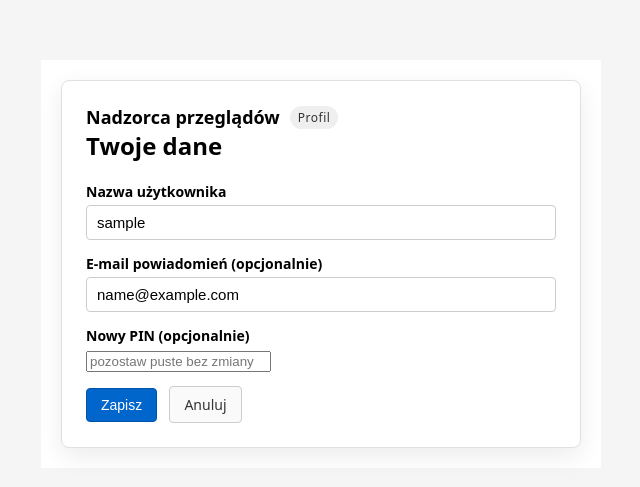
After one commit to KamilWyjadlowski/przeglady_nadzorca, a Flask app: page /profile in a window 1280 px wide. The commit adds this page. Shown: the top 487 px of the page, without its empty margins (319-959 px from the left). Run offline with Flask 3, Linux system fonts and the light colour scheme; the visitor is signed in with stand-in values (Sample User, id 1); tables that the repository leaves empty hold one stand-in row (values such as "Sample post"); parts of the project's set-up code (start-up, migrations or seed data) failed here and were passed over.

Commit message:
strona do profilu z formulazem

```diff
--- a/app.py
+++ b/app.py
@@ -1433,6 +1433,67 @@ def admin_users():
     )
 
 
+@app.route("/profile", methods=["GET", "POST"])
+@login_required
+def profile():
+    db = get_db()
+    user_obj = db.query(User).filter_by(username=g.user["username"]).first()
+    if not user_obj:
+        return redirect(url_for("logout"))
+
+    errors = {}
+    message = ""
+    form = {
+        "username": user_obj.username,
+        "email": user_obj.email or "",
+        "new_pin": "",
+    }
+
+    if request.method == "POST":
+        form["username"] = (request.form.get("username") or "").strip()
+        form["email"] = (request.form.get("email") or "").strip()
+        form["new_pin"] = (request.form.get("new_pin") or "").strip()
+
+        if not form["username"]:
+            errors["username"] = "Nazwa użytkownika jest wymagana."
+        else:
+            exists = (
+                db.query(User)
+                .filter(User.username == form["username"], User.id != user_obj.id)
+                .first()
+            )
+            if exists:
+                errors["username"] = "Taka nazwa jest już używana."
+
+        if form["email"]:
+            if not re.match(r"^[^@\\s]+@[^@\\s]+\\.[^@\\s]+$", form["email"]):
+                errors["email"] = "Podaj poprawny adres e-mail."
+
+        if form["new_pin"]:
+            if not form["new_pin"].isdigit() or len(form["new_pin"]) < 4:
+                errors["new_pin"] = "PIN musi składać się z co najmniej 4 cyfr."
+
+        if not errors:
+            before_username = user_obj.username
+            user_obj.username = form["username"]
+            user_obj.email = form["email"] or None
+            if form["new_pin"]:
+                user_obj.password = generate_password_hash(
+                    form["new_pin"], method="pbkdf2:sha256"
+                )
+            db.commit()
+            session["username"] = user_obj.username
+            log_event(
+                "update_profile",
+                user_obj.username,
+                {"username_before": before_username, "email": user_obj.email},
+                db_session=db,
+            )
+            message = "Zapisano zmiany."
+
+    return render_template("profile.html", form=form, errors=errors, message=message)
+
+
 @app.route("/login", methods=["GET", "POST"])
 def login():
     if g.get("user"):
--- a/templates/admin_properties.html
+++ b/templates/admin_properties.html
@@ -16,6 +16,7 @@
         <div class="user-panel">
           <a href="{{ url_for('index') }}" class="btn">⬅ Lista przeglądów</a>
           <a href="{{ url_for('admin_users') }}" class="btn">Użytkownicy</a>
+          <a href="{{ url_for('profile') }}" class="btn">Profil</a>
           <form method="POST" action="{{ url_for('logout') }}" class="logout-form">
             <input type="hidden" name="csrf_token" value="{{ csrf_token }}">
             <button type="submit" class="btn btn-ghost">Wyloguj</button>
--- a/templates/admin_users.html
+++ b/templates/admin_users.html
@@ -16,6 +16,7 @@
         <div class="user-panel">
           <a href="{{ url_for('index') }}" class="btn">⬅ Lista przeglądów</a>
           <a href="{{ url_for('admin_properties') }}" class="btn">Panel nieruchomości</a>
+          <a href="{{ url_for('profile') }}" class="btn">Profil</a>
           <form method="POST" action="{{ url_for('logout') }}" class="logout-form">
             <input type="hidden" name="csrf_token" value="{{ csrf_token }}">
             <button type="submit" class="btn btn-ghost">Wyloguj</button>
--- a/templates/calendar.html
+++ b/templates/calendar.html
@@ -14,6 +14,7 @@
         </div>
         <div class="user-panel">
           <a href="{{ url_for('index') }}" class="btn">← Lista</a>
+          <a href="{{ url_for('profile') }}" class="btn">Profil</a>
           <form method="POST" action="{{ url_for('logout') }}" class="logout-form">
             <input type="hidden" name="csrf_token" value="{{ csrf_token }}">
             <button type="submit" class="btn btn-ghost">Wyloguj</button>
--- a/templates/form.html
+++ b/templates/form.html
@@ -23,6 +23,7 @@
           <div class="user-name">
             Zalogowany jako <strong>{{ current_user.username if current_user else "-" }}</strong>
           </div>
+          <a href="{{ url_for('profile') }}" class="btn">Profil</a>
           {% if current_user and current_user.role == "admin" %}
           <a href="{{ url_for('admin_properties') }}" class="btn">Panel nieruchomości</a>
           <a href="{{ url_for('admin_users') }}" class="btn">Użytkownicy</a>
--- a/templates/history.html
+++ b/templates/history.html
@@ -14,6 +14,7 @@
         </div>
         <div class="user-panel">
           <a href="{{ url_for('index') }}" class="btn">← Lista</a>
+          <a href="{{ url_for('profile') }}" class="btn">Profil</a>
           {% if current_user and current_user.role == "admin" %}
           <a href="{{ url_for('admin_properties') }}" class="btn">Panel nieruchomości</a>
           {% endif %}
--- a/templates/index.html
+++ b/templates/index.html
@@ -18,6 +18,7 @@
           <div class="user-name">
             Zalogowany jako <strong>{{ current_user.username if current_user else "-" }}</strong>
           </div>
+          <a href="{{ url_for('profile') }}" class="btn">Profil</a>
           <a href="{{ url_for('calendar_view') }}" class="btn">Kalendarz</a>
           {% if current_user and current_user.role == "admin" %}
           <a href="{{ url_for('admin_properties') }}" class="btn">Panel nieruchomości</a>
--- /dev/null
+++ b/templates/profile.html
@@ -0,0 +1,81 @@
+<!DOCTYPE html>
+<html>
+  <head>
+    <meta charset="utf-8" />
+    <title>Profil użytkownika</title>
+    <link rel="stylesheet" href="{{ url_for('static', filename='style.css') }}" />
+  </head>
+
+  <body>
+    <div class="container auth-container">
+      <div class="auth-card">
+        <div class="brand">
+          <strong>Nadzorca przeglądów</strong>
+          <span class="tag">Profil</span>
+        </div>
+
+        <h2>Twoje dane</h2>
+
+        {% if message %}
+        <div class="flash success">{{ message }}</div>
+        {% endif %}
+        {% if errors.username or errors.email or errors.new_pin %}
+        <div class="flash error">Popraw zaznaczone pola.</div>
+        {% endif %}
+
+        <form method="post" class="form">
+          <input type="hidden" name="csrf_token" value="{{ csrf_token }}">
+
+          <div class="field">
+            <label for="username">Nazwa użytkownika</label>
+            <input
+              type="text"
+              id="username"
+              name="username"
+              value="{{ form.username }}"
+              autocomplete="username"
+            />
+            {% if errors.username %}
+            <div class="error">{{ errors.username }}</div>
+            {% endif %}
+          </div>
+
+          <div class="field">
+            <label for="email">E-mail powiadomień (opcjonalnie)</label>
+            <input
+              type="email"
+              id="email"
+              name="email"
+              value="{{ form.email }}"
+              autocomplete="email"
+            />
+            {% if errors.email %}
+            <div class="error">{{ errors.email }}</div>
+            {% endif %}
+          </div>
+
+          <div class="field">
+            <label for="new_pin">Nowy PIN (opcjonalnie)</label>
+            <input
+              type="password"
+              id="new_pin"
+              name="new_pin"
+              minlength="4"
+              pattern="\\d*"
+              placeholder="pozostaw puste bez zmiany"
+              autocomplete="new-password"
+            />
+            {% if errors.new_pin %}
+            <div class="error">{{ errors.new_pin }}</div>
+            {% endif %}
+          </div>
+
+          <div class="actions">
+            <button type="submit" class="btn btn-primary">Zapisz</button>
+            <a href="{{ url_for('index') }}" class="btn">Anuluj</a>
+          </div>
+        </form>
+      </div>
+    </div>
+  </body>
+</html>
```
Also changed, not shown: 1 other file.
